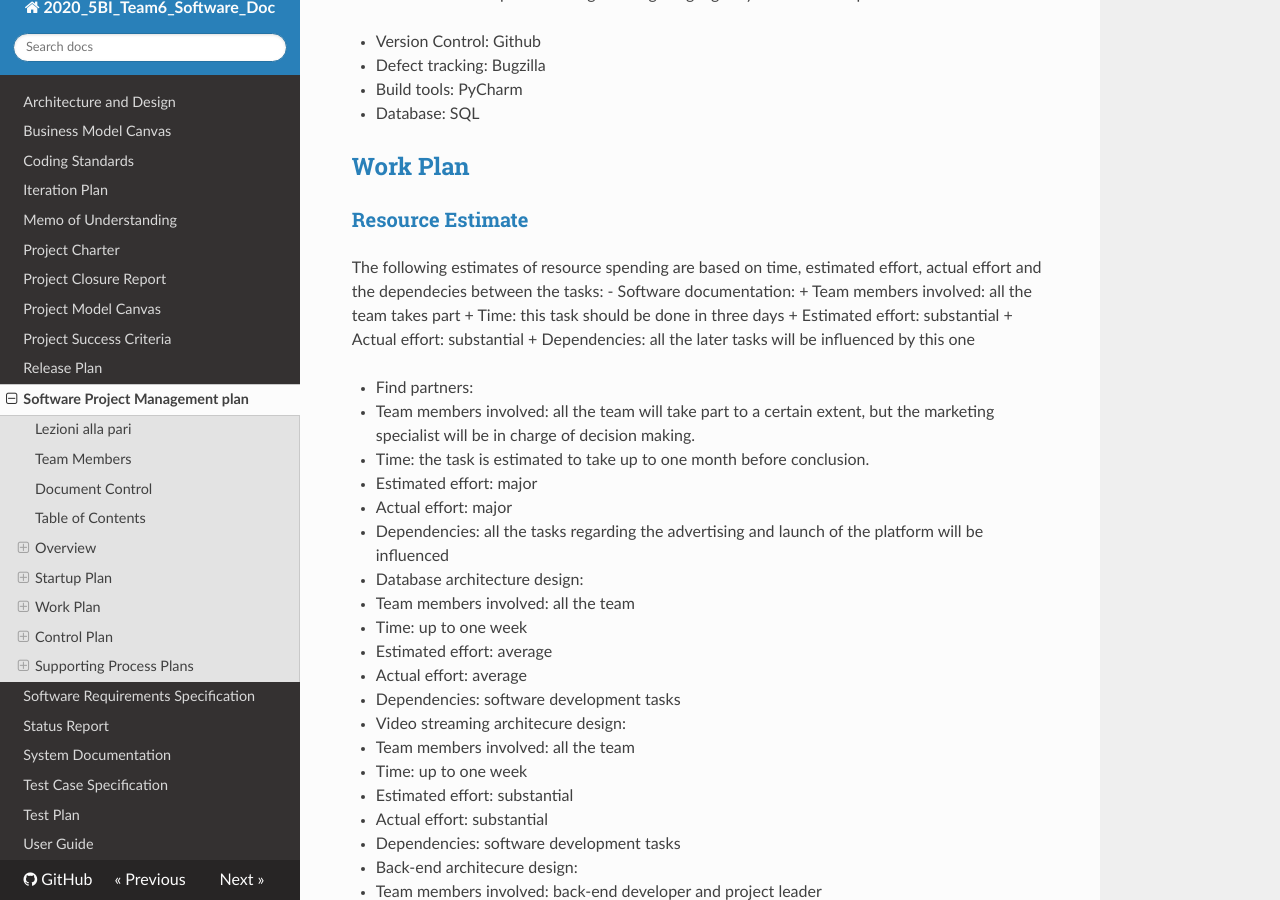
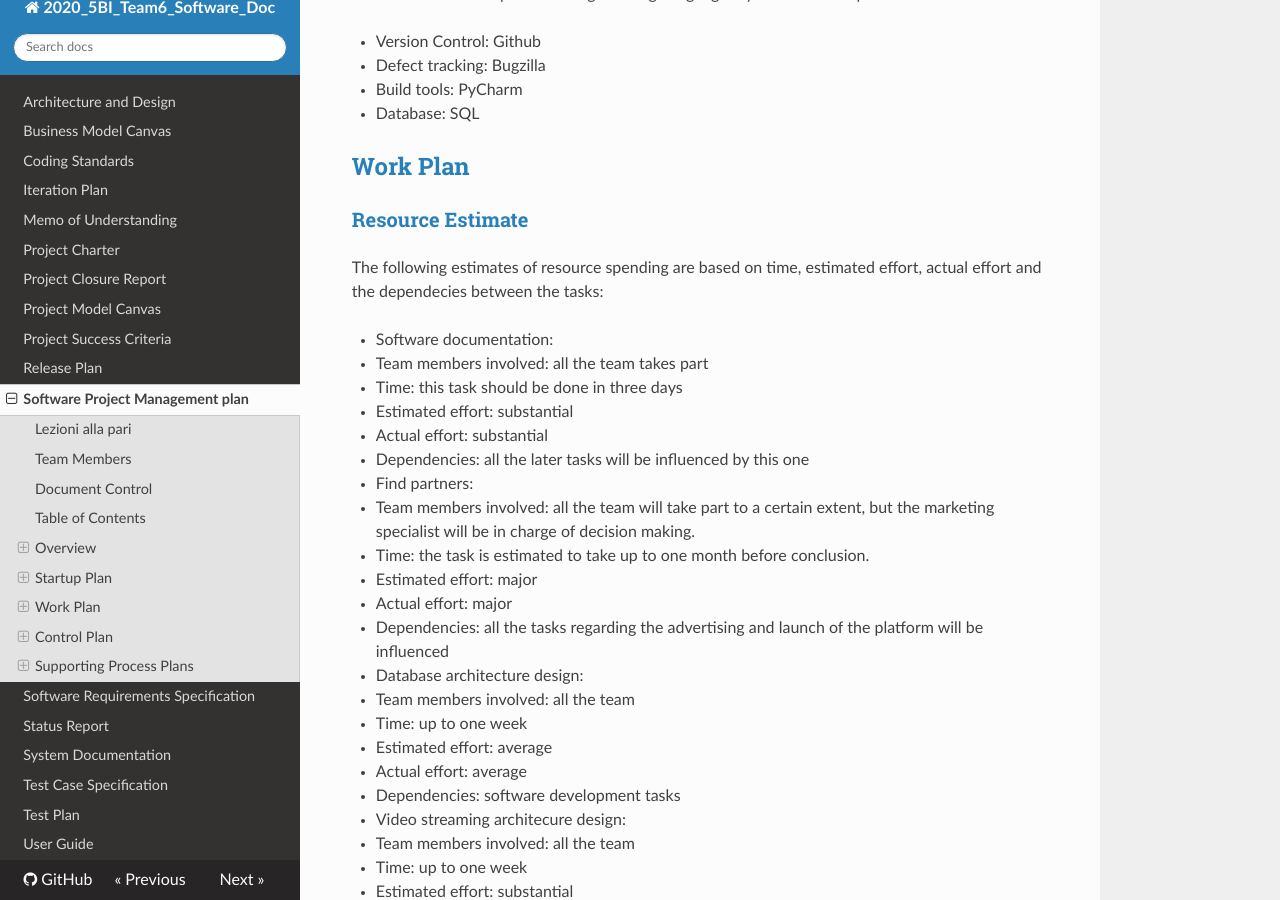
Before and after one commit to KilliKrate/Software-Documentation-G6, an MkDocs documentation site: the page built from docs/Software Project Management Plan/index.md, in a window 1280 px wide and 900 px high, scrolled down 5960 px. Built offline with MkDocs 1.6.1, drawn with Linux system fonts in a browser that asks for light colours; nearby versions of some CDN libraries; part of the change alters nothing that is shown.

Commit message:
Fix SPMP doc list style bug

```diff
--- a/docs/Software Project Management Plan/index.md
+++ b/docs/Software Project Management Plan/index.md
@@ -217,108 +217,97 @@ Tools used for development:
 
 ### [Resource Estimate](#resource-estimate)
 The following estimates of resource spending are based on time, estimated effort, actual effort and the dependecies between the tasks:
+
 - Software documentation:
-   + Team members involved: all the team takes part
-   + Time: this task should be done in three days
-   + Estimated effort: substantial
-   + Actual effort: substantial
-   + Dependencies: all the later tasks will be influenced by this one
+  - Team members involved: all the team takes part
+  - Time: this task should be done in three days
+  - Estimated effort: substantial
+  - Actual effort: substantial
+  - Dependencies: all the later tasks will be influenced by this one
 
 - Find partners:
-
-   + Team members involved: all the team will take part to a certain extent, but the marketing specialist will be in charge of decision making.
-   + Time: the task is estimated to take up to one month before conclusion.
-   + Estimated effort: major
-   + Actual effort: major
-   + Dependencies: all the tasks regarding the advertising and launch of the platform will be influenced
+  - Team members involved: all the team will take part to a certain extent, but the marketing specialist will be in charge of decision making.
+  - Time: the task is estimated to take up to one month before conclusion.
+  - Estimated effort: major
+  - Actual effort: major
+  - Dependencies: all the tasks regarding the advertising and launch of the platform will be influenced
 
 - Database architecture design:
-
-   + Team members involved: all the team
-   + Time: up to one week
-   + Estimated effort: average
-   + Actual effort: average
-   + Dependencies: software development tasks
+  - Team members involved: all the team
+  - Time: up to one week
+  - Estimated effort: average
+  - Actual effort: average
+  - Dependencies: software development tasks
 
 - Video streaming architecure design:
-
-   + Team members involved: all the team
-   + Time: up to one week
-   + Estimated effort: substantial
-   + Actual effort: substantial
-   + Dependencies: software development tasks
+  - Team members involved: all the team
+  - Time: up to one week
+  - Estimated effort: substantial
+  - Actual effort: substantial
+  - Dependencies: software development tasks
 
 - Back-end architecure design:
-
-   + Team members involved: back-end developer and project leader
-   + Time: up to one week
-   + Estimated effort: substantial
-   + Actual effort: substantial
-   + Dependencies:
+  - Team members involved: back-end developer and project leader
+  - Time: up to one week
+  - Estimated effort: substantial
+  - Actual effort: substantial
+  - Dependencies:
 
 - Database development:
-
-   + Team members involved: all the team
-   + Time: up to two weeks
-   + Estimated effort: average
-   + Actual effort: average
-   + Dependencies: all the software development tasks
+  - Team members involved: all the team
+  - Time: up to two weeks
+  - Estimated effort: average
+  - Actual effort: average
+  - Dependencies: all the software development tasks
 
 - Back-end development:
-
-   + Team members involved: back-end developer and project leader
-   + Time: up to two months
-   + Estimated effort: average
-   + Actual effort: average
-   + Dependencies: front-end tasks and overall software constraints
+  - Team members involved: back-end developer and project leader
+  - Time: up to two months
+  - Estimated effort: average
+  - Actual effort: average
+  - Dependencies: front-end tasks and overall software constraints
 
 - Client design and development:
-
-   + Team members involved: front-end developers
-   + Time: up to one month
-   + Estimated effort: average
-   + Actual effort: average
-   + Dependencies: appeal to the partners and stakeholders
+  - Team members involved: front-end developers
+  - Time: up to one month
+  - Estimated effort: average
+  - Actual effort: average
+  - Dependencies: appeal to the partners and stakeholders
 
 - Private Beta release:
-
-   + Team members involved: all the team
-   + Time: one month from the end of the project
-   + Estimated effort: major
-   + Actual effort: major
-   + Dependencies: market contribution and reviews of the product
+  - Team members involved: all the team
+  - Time: one month from the end of the project
+  - Estimated effort: major
+  - Actual effort: major
+  - Dependencies: market contribution and reviews of the product
 
 - Partner and stakeholder feedback:
-
-   + Team members involved: all the team
-   + Time: up to one week after beta release
-   + Estimated effort: minor
-   + Actual effort: minor
-   + Dependencies: changes on the software on a structural and esthetical level
+  - Team members involved: all the team
+  - Time: up to one week after beta release
+  - Estimated effort: minor
+  - Actual effort: minor
+  - Dependencies: changes on the software on a structural and esthetical level
 
 - Debugging:
-
-   + Team members involved: all the team
-   + Time: up to two weeks
-   + Estimated effort: average
-   + Actual effort: average
-   + Dependencies: a well functioning software for the future
+  - Team members involved: all the team
+  - Time: up to two weeks
+  - Estimated effort: average
+  - Actual effort: average
+  - Dependencies: a well functioning software for the future
 
 - UI and UX improvements:
-
-   + Team members involved: all the team
-   + Time: up to two weeks
-   + Estimated effort: average
-   + Actual effort: average
-   + Dependencies: a well functioning software for the future
+  - Team members involved: all the team
+  - Time: up to two weeks
+  - Estimated effort: average
+  - Actual effort: average
+  - Dependencies: a well functioning software for the future
 
 - Final release:
-
-   + Team members involved: all the team
-   + Time: roughly six months after project start
-   + Estimated effort: average
-   + Actual effort: average
-   + Dependencies: none
+  - Team members involved: all the team
+  - Time: roughly six months after project start
+  - Estimated effort: average
+  - Actual effort: average
+  - Dependencies: none
 
 ### [Release Plan](#release-plan)
 
```
Also changed, not shown: img/favicon.ico (added).
